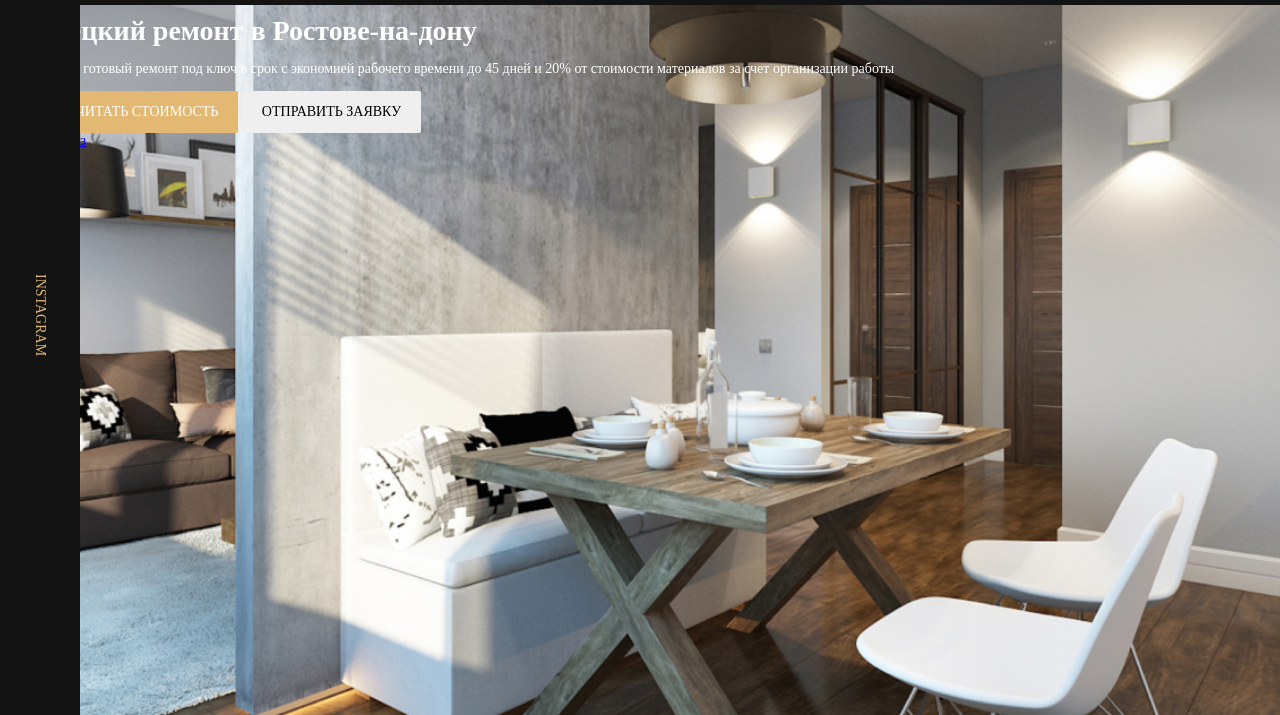
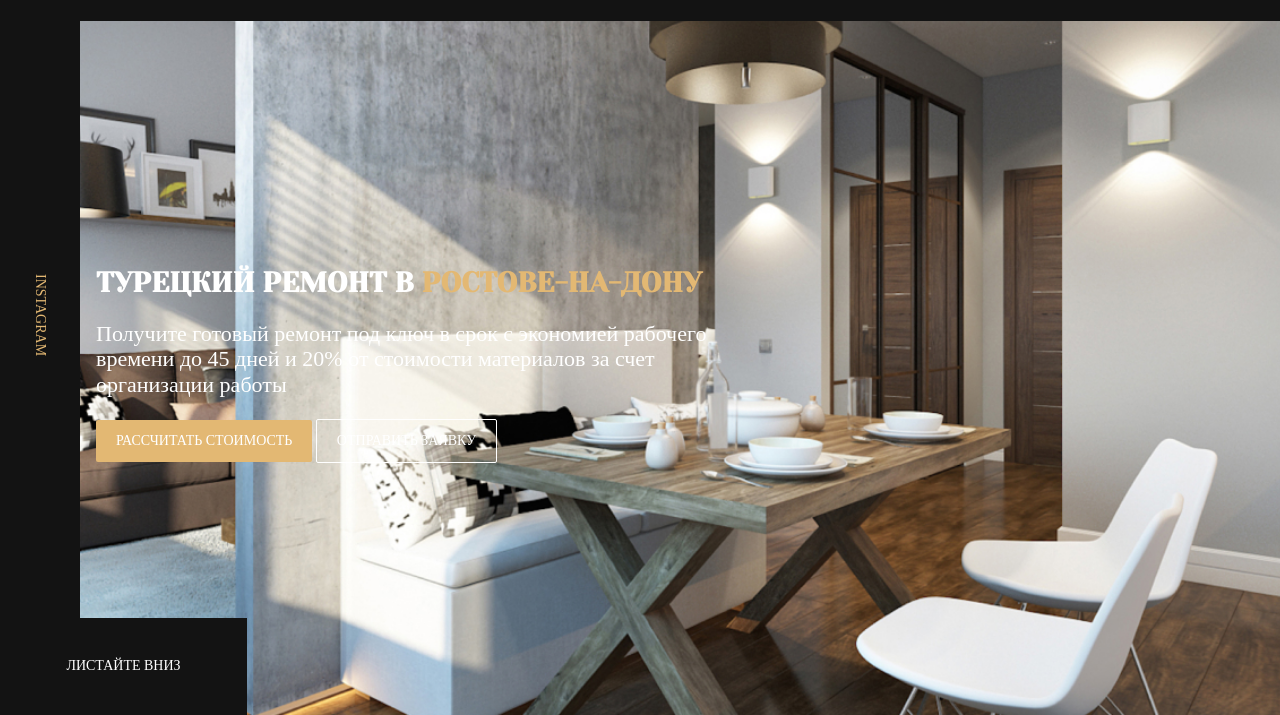
Before and after one commit to Alesya1408/repair-design-, a website: page index.html in a window 1280 px wide. Shown: the part 85-800 px from the top of the page. Drawn offline with Linux system fonts and the light colour scheme; a web font is replaced by a local one.

Commit message:
feat: add outline button style

```diff
--- a/index.html
+++ b/index.html
@@ -3,6 +3,7 @@
 <head>
  <meta charset="UTF-8">
  <meta name="viewport" content="width=device-width, initial-scale=1.0">
+ <link href="https://fonts.googleapis.com/css?family=Yeseva+One&display=swap&subset=cyrillic" rel="stylesheet">
  <link rel="stylesheet" href="css/style.css">
  <title>Hello Word!!!</title>
 </head>
@@ -33,17 +34,18 @@
    <div class="instagram hero__instagram">
     <a href="#" class="instagram__link">Instagram</a>
    </div>
-   <div class="hero__content">
-    <div class="container">
-     <h1 class="title hero__title">Турецкий ремонт в Ростове-на-дону</h1>
+   <div class="container">
+    <div class="hero__content">
+     <h1 class="title hero__title">Турецкий ремонт
+      в&nbsp;<span class="title--primary">Ростове-на-дону</span></h1>
      <p class="hero__text">Получите готовый ремонт под ключ в срок с экономией рабочего времени до 45 дней и 20% от стоимости материалов за счет организации работы</p>
      <button class="button hero__button button--primary">Рассчитать стоимость</button>
      <button class="button hero__button button--outline">Отправить заявку</button>
     </div>
-    <!-- /.container -->
-   </div>
-   <!-- /.hero__content -->
-   <a href="#" class="scroll-down">Листайте вниз</a>
+    <!-- /.hero__content -->
+  </div>
+  <!-- /.container -->
+   <a href="#" class="hero__scroll-down">Листайте вниз</a>
   </section>
   <!-- /.hero -->
  </main>
--- a/sass/_grid.sass
+++ b/sass/_grid.sass
@@ -1,3 +1,4 @@
 .container
+ width: 85%
  max-width: 1236px
  margin: auto
--- a/sass/_interface.sass
+++ b/sass/_interface.sass
@@ -6,3 +6,7 @@
  &--primary
   background-color: $primary
   color: $light
+ &--outline
+  border: 1px solid $light
+  background-color: transparent
+  color: $light
--- a/sass/templates/_hero.sass
+++ b/sass/templates/_hero.sass
@@ -1,15 +1,36 @@
 .hero
  position: relative
+ display: flex
+ flex-direction: column
+ justify-content: center
  padding-top: 100px
  background: $dark url('../img/hero-bg.jpg') no-repeat center / cover
  height: 100vh
  color: $light
+ &__content
+  max-width: 670px
+ &__text
+  font-size: 22px
+  min-width: 500px
  &__instagram
   position: absolute
   left: 0
   top: 0
   max-width: 80px
   height: 100%
+ &__scroll-down
+  position: absolute
+  display: flex
+  align-items: center
+  justify-content: center
+  left: 0
+  bottom: 0
+  min-width: 247px
+  min-height: 97px
+  background-color: $dark
+  text-transform: uppercase
+  text-decoration: none
+  color: $light
 .instagram
  display: flex
  justify-content: center
@@ -21,4 +42,9 @@
   color: $primary
   transform: rotate(90deg)
 .title
-  margin: 0
+ margin: 0
+ font-family: 'Yeseva One', cursive
+ text-transform: uppercase
+ font-size: 40x
+ &--primary
+  color: $primary
```
Also changed, not shown: css/style.css.
